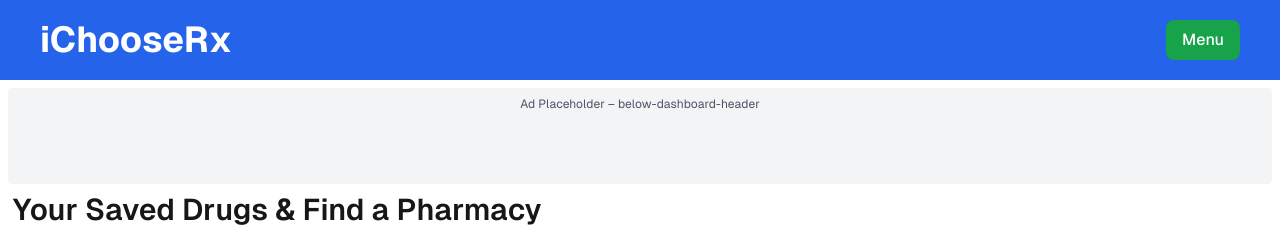
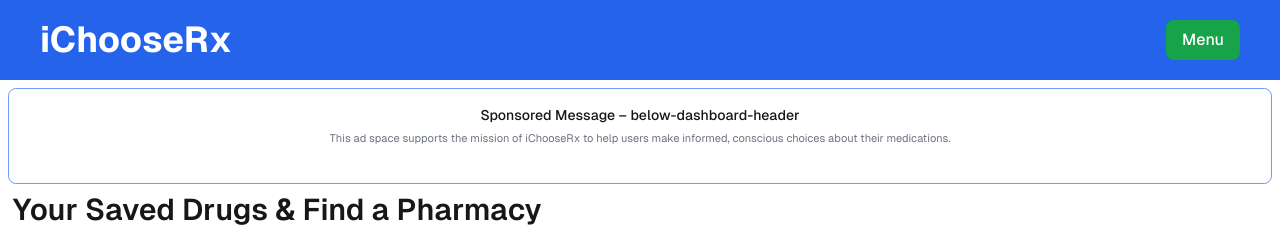
Before and after one commit to iChooseRx/iChooseRx_fe, a Next.js app: page /dashboard/saved in a window 1280 px wide. Shown: the top 234 px of the page. Built offline with nearby package versions, Linux system fonts and the light colour scheme; no server answers.

Commit message:
Adds content to the placeholder AdSlot.js and TimeBasedgatemodal to appease googleadsense for these empty placeholders

```diff
--- a/src/app/globals.css
+++ b/src/app/globals.css
@@ -187,3 +187,13 @@ button:hover {
   padding: 0.75rem 1rem; /* py-3 px-4 */
   margin-bottom: 1rem; /* mb-4 */
 }
+
+.ad-slot {
+  background-color: var(--background);
+  color: var(--foreground);
+  border: 1px solid var(--border-color);
+  padding: 1rem;
+  border-radius: 0.5rem;
+  font-size: 0.875rem;
+  text-align: center;
+}
--- a/src/components/ads/AdSidebar.js
+++ b/src/components/ads/AdSidebar.js
@@ -1,11 +1,8 @@
-import React from "react";
-import AdSlot from "./AdSlot";
-
 export default function AdSidebar({ side = "left" }) {
   const position = side === "right" ? "right-sidebar" : "left-sidebar";
   return (
-    <div className="hidden lg:block w-48">
-      <AdSlot position={position} />
-    </div>
+    <aside className="hidden lg:block w-52 p-2">
+      <AdSlot position={position} className="h-96" />
+    </aside>
   );
 }
--- a/src/components/ads/AdSlot.js
+++ b/src/components/ads/AdSlot.js
@@ -3,10 +3,17 @@ import React from "react";
 export default function AdSlot({ position, className = "", children }) {
   return (
     <div
-      className={`ad-slot text-xs text-center py-2 bg-gray-100 dark:bg-gray-800 text-gray-600 rounded ${className}`}
+      className={`ad-slot ${className}`}
       data-ad-position={position}
     >
-      {children ?? `Ad Placeholder – ${position}`}
+      {children ?? (
+        <>
+          <p className="font-medium">Sponsored Message – {position}</p>
+          <p className="text-[11px] text-gray-500 dark:text-gray-400 mt-1">
+            This ad space supports the mission of iChooseRx to help users make informed, conscious choices about their medications.
+          </p>
+        </>
+      )}
     </div>
   );
 }
--- a/src/components/ads/TimeBasedAdGateModal.js
+++ b/src/components/ads/TimeBasedAdGateModal.js
@@ -29,7 +29,7 @@ export default function TimeBasedAdGateModal() {
   // ⏲️ Start countdown
   useEffect(() => {
     if (!showModal) return;
-    setCountdown(10);
+    setCountdown(5);
 
     const interval = setInterval(() => {
       setCountdown((prev) => {
```
